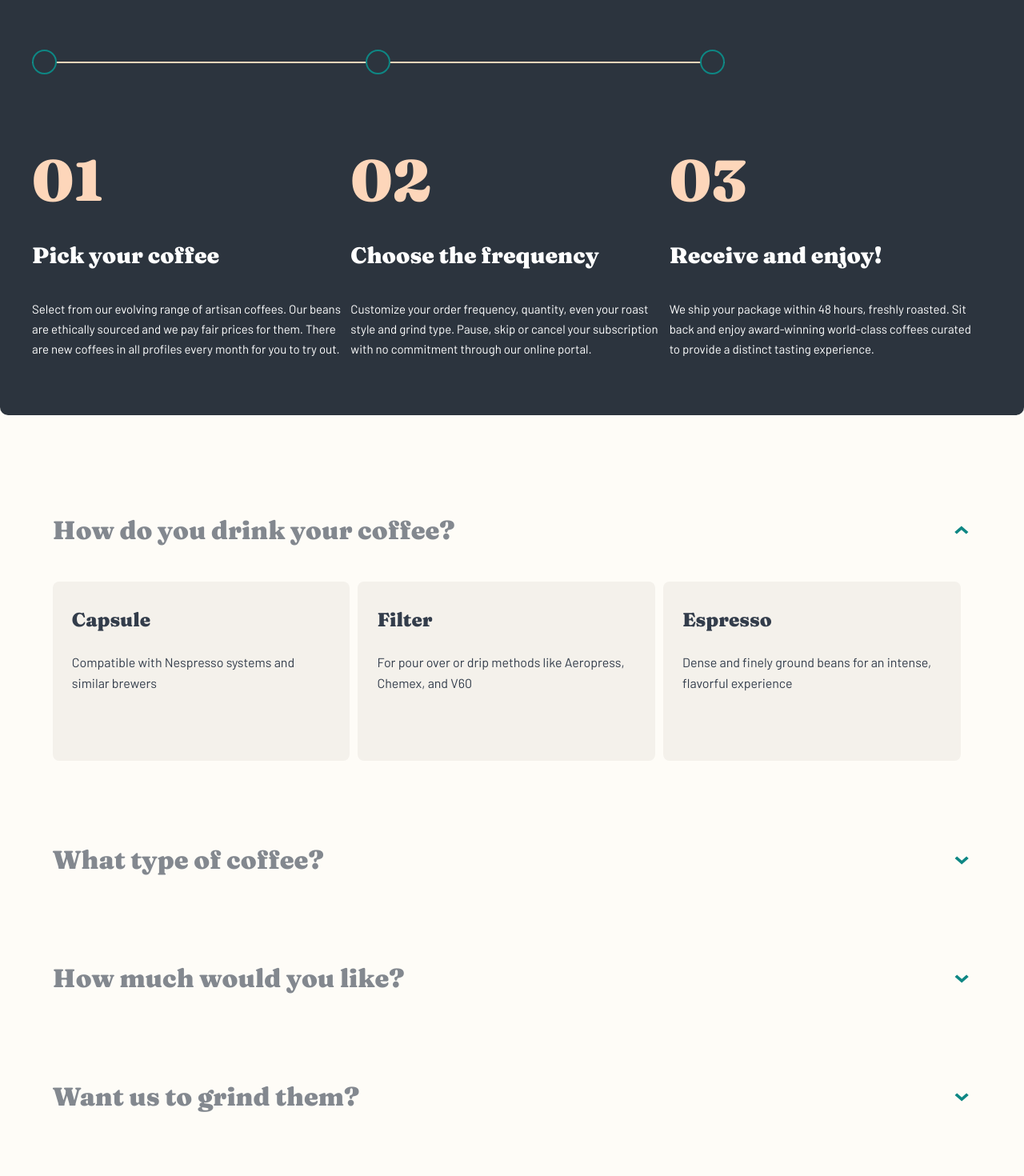
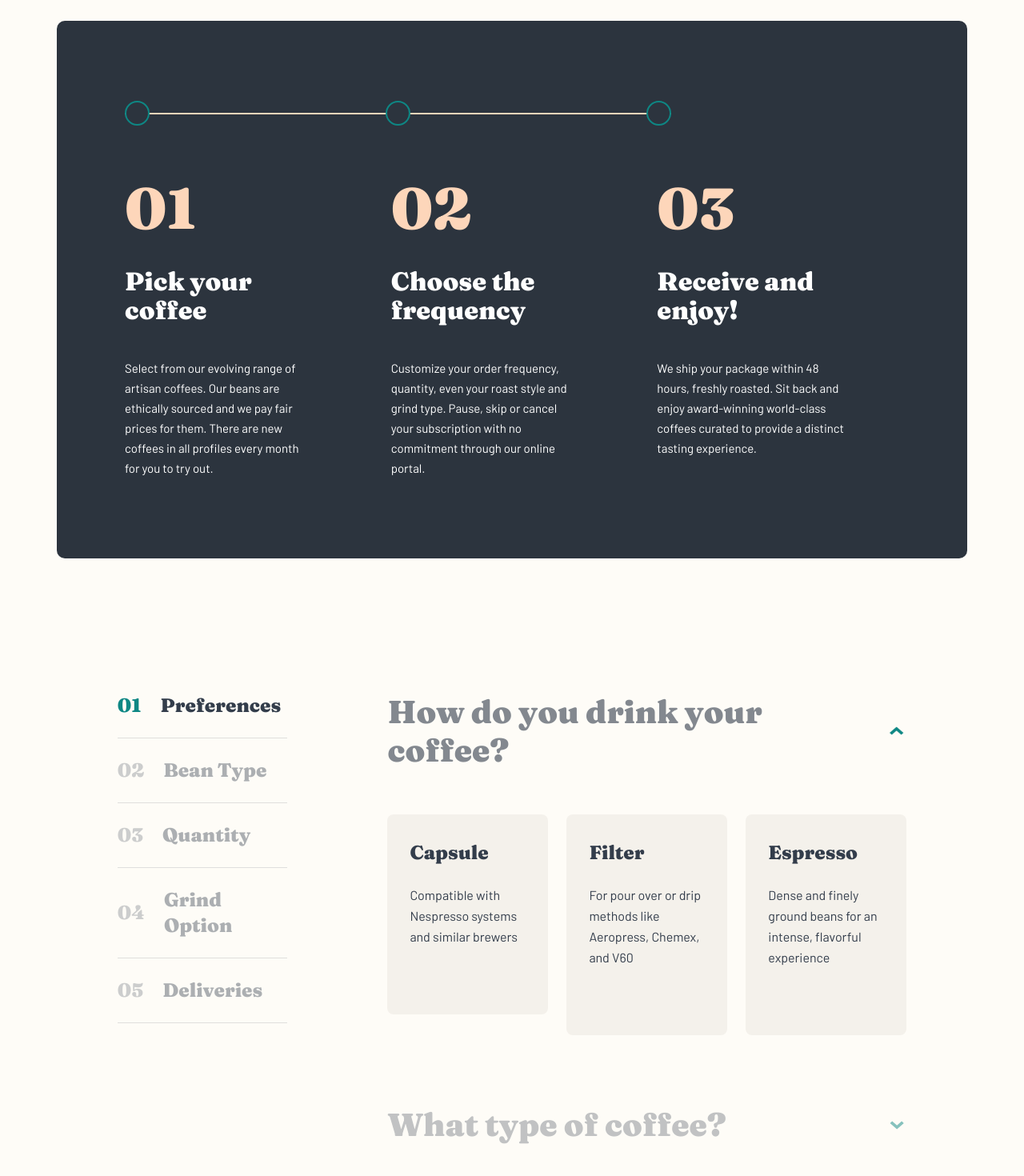
Before and after one commit to stephjoseph/coffeeroasters-subscription-site, a Next.js app: page /plan in a window 1280 px wide. Shown: the part 680-2150 px from the top of the page at 80% size. Built offline with nearby package versions, Linux system fonts and the light colour scheme.

Commit message:
finish plan desktop view and features

```diff
--- a/components/plan/Main.js
+++ b/components/plan/Main.js
@@ -3,7 +3,7 @@ import Steps from './main/Steps';
 
 const Main = () => {
   return (
-    <main className='flex flex-col items-center w-full gap-[7.5rem] mb-[7.5rem]'>
+    <main className='mb-[7.5rem] flex w-full flex-col items-center gap-[7.5rem] xl:mb-[10.5rem] xl:gap-[10.5rem]'>
       <Steps />
       <Order />
     </main>
--- a/components/plan/main/Order.js
+++ b/components/plan/main/Order.js
@@ -22,6 +22,16 @@ const Order = () => {
     2: false,
     3: false,
     4: false,
+  });
+
+  const [current, setCurrent] = useState('Preferences');
+
+  const [disabledQuestion, setDisabledQuestion] = useState({
+    0: false,
+    1: true,
+    2: true,
+    3: true,
+    4: true,
   });
 
   const plan = [
@@ -247,10 +257,88 @@ const Order = () => {
     }
   }
 
+  function checkCurrent() {
+    const valuesLength = Object.values(state).filter(
+      (item) => item !== ''
+    ).length;
+
+    if (valuesLength === 1) {
+      setCurrent('Bean Type');
+    } else if (valuesLength === 2) {
+      setCurrent('Quantity');
+    } else if (state.preferences === 'Capsule' && valuesLength === 3) {
+      setCurrent('Deliveries');
+    } else if (state.preferences !== 'Capsule' && valuesLength === 3) {
+      setCurrent('Grind Option');
+    } else if (state.preferences === 'Capsule' && valuesLength === 4) {
+      setCurrent('Deliveries');
+    } else if (
+      state.preferences !== 'Capsule' &&
+      valuesLength === 4 &&
+      state.grind === ''
+    ) {
+      setCurrent('Grind Option');
+      setState((prevState) => ({ ...prevState, deliveries: '' }));
+    } else if (
+      state.preferences !== 'Capsule' &&
+      valuesLength === 4 &&
+      state.deliveries === ''
+    ) {
+      setCurrent('Deliveries');
+    } else if (state.preferences === 'Capsule' && valuesLength === 5) {
+      setCurrent('Deliveries');
+      setState((prevState) => ({ ...prevState, grind: '' }));
+    } else if (valuesLength === 5) {
+      setCurrent('Deliveries');
+    } else {
+      setCurrent('Preferences');
+    }
+
+    console.log(state, valuesLength);
+    console.log(current);
+    console.log(disabledQuestion);
+  }
+
+  function checkIfDisabled(current) {
+    switch (current) {
+      case 'Bean Type':
+        setDisabledQuestion((prevState) => ({ ...prevState, 1: false }));
+        break;
+      case 'Quantity':
+        setDisabledQuestion((prevState) => ({ ...prevState, 2: false }));
+        break;
+      case 'Grind Option':
+        setDisabledQuestion((prevState) => ({
+          ...prevState,
+          3: false,
+          4: true,
+        }));
+        break;
+      case 'Deliveries':
+        setDisabledQuestion((prevState) => ({ ...prevState, 4: false }));
+        break;
+      default:
+        setDisabledQuestion({ 0: false, 1: true, 2: true, 3: true, 4: true });
+    }
+
+    if (current === 'Grind Options' && state.preferences !== 'Capsule') {
+      setDisabledQuestion((prevState) => ({ ...prevState, 3: false, 4: true }));
+    }
+
+    if (current === 'Deliveries' && state.preferences === 'Capsule') {
+      setDisabledQuestion((prevState) => ({ ...prevState, 3: true }));
+    }
+  }
+
   useEffect(() => {
+    checkCurrent();
     checkProperties(state);
     pricePerShipment();
   }, [state]);
+
+  useEffect(() => {
+    checkIfDisabled(current);
+  }, [current]);
 
   useEffect(() => {
     computePrice();
@@ -258,11 +346,110 @@ const Order = () => {
 
   return (
     <>
-      <section className='flex w-[87.47%] flex-col items-center gap-24 md:w-[89.71%] md:gap-[6.25rem]'>
+      <section className='flex w-[87.47%] flex-col items-center  md:w-[89.71%] xl:w-[77.08%]'>
         <h2 className='invisible absolute'>Choose your plan</h2>
+        <div className='relative flex w-full flex-col items-center xl:flex-row xl:items-start xl:gap-[7.813rem]'>
+          <div className='sticky top-10 hidden w-[22.97%] flex-col gap-6 xl:flex'>
+            <div
+              className={`${
+                current === 'Preferences'
+                  ? 'text-dark-grey-blue'
+                  : 'text-dark-grey-blue/40'
+              } font-mobile-nav group flex cursor-pointer items-center gap-6 border-b border-grey/25 pb-6 hover:text-dark-grey-blue/60`}
+            >
+              <div
+                className={`${
+                  current === 'Preferences'
+                    ? 'text-dark-cyan'
+                    : 'text-grey/40 group-hover:text-grey/60'
+                } `}
+              >
+                01
+              </div>
+              <div>Preferences</div>
+            </div>
+            <div
+              className={`${
+                current === 'Bean Type'
+                  ? 'text-dark-grey-blue'
+                  : 'text-dark-grey-blue/40'
+              } font-mobile-nav group flex cursor-pointer items-center gap-6 border-b border-grey/25 pb-6 hover:text-dark-grey-blue/60`}
+            >
+              <div
+                className={`${
+                  current === 'Bean Type'
+                    ? 'text-dark-cyan'
+                    : 'text-grey/40 group-hover:text-grey/60'
+                }`}
+              >
+                02
+              </div>
+              <div>Bean Type</div>
+            </div>
+            <div
+              className={`${
+                current === 'Quantity'
+                  ? 'text-dark-grey-blue'
+                  : 'text-dark-grey-blue/40'
+              } font-mobile-nav group flex cursor-pointer items-center gap-6 border-b border-grey/25 pb-6 hover:text-dark-grey-blue/60`}
+            >
+              <div
+                className={`${
+                  current === 'Quantity'
+                    ? 'text-dark-cyan'
+                    : 'text-grey/40 group-hover:text-grey/60'
+                }`}
+              >
+                03
+              </div>
+              <div>Quantity</div>
+            </div>
+            <div
+              className={`${
+                current === 'Grind Option'
+                  ? 'text-dark-grey-blue'
+                  : 'text-dark-grey-blue/40'
+              } font-mobile-nav group flex cursor-pointer items-center gap-6 border-b border-grey/25 pb-6 hover:text-dark-grey-blue/60`}
+            >
+              <div
+                className={`${
+                  current === 'Grind Option'
+                    ? 'text-dark-cyan'
+                    : 'text-grey/40 group-hover:text-grey/60'
+                }`}
+              >
+                04
+              </div>
+              <div>Grind Option</div>
+            </div>
+            <div
+              className={`${
+                current === 'Deliveries'
+                  ? 'text-dark-grey-blue'
+                  : 'text-dark-grey-blue/40'
+              } font-mobile-nav group flex cursor-pointer items-center gap-6 border-b border-grey/25 pb-6 hover:text-dark-grey-blue/60`}
+            >
+              <div
+                className={`${
+                  current === 'Deliveries'
+                    ? 'text-dark-cyan'
+                    : 'text-grey/40 group-hover:text-grey/60'
+                }`}
+              >
+                05
+              </div>
+              <div>Deliveries</div>
+            </div>
+          </div>
+          <div className='flex w-full flex-col items-center gap-24 md:gap-[6.25rem] xl:w-[65.77%] xl:gap-[5.5rem]'>
             {plan.map(({ id, question, options, title }, i) => {
               return (
-            <div key={id} className='flex w-full flex-col items-center'>
+                <div
+                  key={id}
+                  className={`${
+                    disabledQuestion[i] ? 'pointer-events-none opacity-50' : ''
+                  } flex w-full flex-col items-center`}
+                >
                   <div
                     className={`${
                       i === 3 && state.preferences === 'Capsule'
@@ -271,12 +458,13 @@ const Order = () => {
                     } flex w-full cursor-pointer items-center justify-between`}
                     onClick={() => toggleOpen(i)}
                   >
-                <h3 className='font-h3 w-[73.17%] text-[1.5rem] leading-[1.75rem] text-grey md:w-max md:text-[2rem] md:leading-[3rem]'>
+                    <h3 className='font-h3 w-[73.17%] text-[1.5rem] leading-[1.75rem] text-grey md:w-max md:text-[2rem] md:leading-[3rem] xl:text-[2.5rem] xl:leading-[3rem]'>
                       {question}
                     </h3>
                     <div
                       className={`${
-                    isOpen[i] && !(state.preferences === 'Capsule' && i === 3)
+                        isOpen[i] &&
+                        !(state.preferences === 'Capsule' && i === 3)
                           ? 'rotate-180'
                           : ''
                       }
@@ -301,12 +489,16 @@ const Order = () => {
                       return (
                         <div
                           key={option.name}
-                      className={`${!isOpen[i] ? 'hidden' : 'flex'} ${
+                          className={`${
+                            !isOpen[i] || disabledQuestion[i]
+                              ? 'hidden'
+                              : 'flex'
+                          } ${
                             state[title.toLowerCase()] === option.name
                               ? 'option-selected'
                               : 'option-not-selected'
                           }
-                        z-10 cursor-pointer flex-col gap-2 rounded-lg  bg-[#F4F1EB] p-6 md:w-[32.36%] md:gap-6  md:pt-8 md:pb-[5.25rem]
+                        z-10 cursor-pointer flex-col gap-2 rounded-lg  bg-[#F4F1EB] p-6 md:w-[32.36%] md:gap-6 md:pt-8 md:pb-[5.25rem]  xl:w-[31.23%] xl:px-[1.75rem]
                         `}
                           onClick={() => {
                             setState((prevState) => ({
@@ -315,7 +507,7 @@ const Order = () => {
                             }));
                           }}
                         >
-                      <h4 className='font-h4 text-2xl '>{option.name}</h4>
+                          <h4 className='font-h4 text-2xl'>{option.name}</h4>
                           <p className='font-body w-[99.29%] '>{option.text}</p>
                         </div>
                       );
@@ -324,9 +516,11 @@ const Order = () => {
                 </div>
               );
             })}
+          </div>
+        </div>
       </section>
-      <section className='flex w-[87.47%] flex-col items-center gap-[3.5rem] md:w-[89.71%] md:gap-10'>
-        <div className='flex flex-col gap-8 rounded-[10px] bg-[#2C343E] px-6 py-8 md:gap-2 md:py-[1.688rem] md:px-[2.75rem]'>
+      <section className='flex w-[87.47%] flex-col items-center gap-[3.5rem] md:w-[89.71%] md:gap-10 xl:w-[77.08%] xl:items-end'>
+        <div className='flex flex-col gap-8 rounded-[10px] bg-[#2C343E] px-6 py-8 md:gap-2 md:py-[1.688rem] md:px-[2.75rem] xl:w-[65.77%] xl:py-12 xl:px-16'>
           <h2 className='font-body uppercase text-white/[0.5037]'>
             Order Summary
           </h2>
--- a/components/plan/main/Step.js
+++ b/components/plan/main/Step.js
@@ -1,9 +1,9 @@
 const Step = ({ name, num, description }) => {
   return (
-    <div className='flex w-full flex-col items-center gap-6 md:w-[32.36%] md:items-start md:gap-[2.625rem]'>
+    <div className='flex w-full flex-col items-center gap-6 md:w-[32.36%] md:items-start md:gap-[2.625rem] xl:w-[27.27%] xl:gap-[2.375rem]'>
       <div className='font-h1 text-pale-orange'>{num}</div>
-      <div className='flex flex-col items-center gap-6 md:items-start md:gap-[2.438rem]'>
-        <h3 className='font-h3 text-[1.75rem] leading-[2rem] text-white'>
+      <div className='flex flex-col items-center gap-6 md:items-start md:gap-[2.438rem] xl:gap-[2.625rem]'>
+        <h3 className='font-h3 xl:font-h3 text-[1.75rem] leading-[2rem] text-white xl:w-[89.47%]'>
           {name}
         </h3>
         <p className='font-body text-[0.938rem] leading-[1.563rem] text-white'>
--- a/components/plan/main/Steps.js
+++ b/components/plan/main/Steps.js
@@ -25,11 +25,11 @@ const steps = [
 
 const Steps = () => {
   return (
-    <section className='flex w-full flex-col items-center gap-20 rounded-[10px] bg-[#2C343E] px-6 py-20 text-center md:items-start md:gap-12 md:px-10 md:pb-[4.375rem] md:pt-[6.063rem] md:text-left'>
+    <section className='flex w-full flex-col items-center gap-20 rounded-[10px] bg-[#2C343E] px-6 py-20 text-center md:items-start md:gap-12 md:px-10 md:pb-[4.375rem] md:pt-[6.063rem] md:text-left xl:w-[88.89%] xl:gap-[4.188rem] xl:py-[6.25rem] xl:pr-[9.375rem] xl:pl-[5.313rem]'>
       <h2 className='font-h2 invisible absolute text-2xl text-grey'>
         How it works
       </h2>
-      <div className='relative mb-12 hidden w-[72.13%] items-center justify-between md:flex'>
+      <div className='relative hidden w-[72.13%] items-center justify-between md:flex xl:w-[75.69%]'>
         <div className='absolute h-[0.125rem] w-full bg-pale-orange'></div>
         <Image
           width={31}
@@ -50,7 +50,7 @@ const Steps = () => {
           alt=''
         />
       </div>
-      <div className='flex flex-col items-center gap-[3.5rem] md:flex-row md:items-start md:gap-[0.625rem]'>
+      <div className='flex flex-col items-center gap-[3.5rem] md:flex-row md:items-start md:gap-[0.625rem] xl:gap-[5.938rem]'>
         {steps.map((step) => {
           return (
             <Step
--- a/styles/globals.css
+++ b/styles/globals.css
@@ -116,6 +116,12 @@
         top center;
       background-size: cover;
     }
+
+    #plan header {
+      background: url('/assets/plan/desktop/image-hero-blackcup.jpg') no-repeat
+        top center;
+      background-size: cover;
+    }
   }
 }
 
@@ -134,11 +140,11 @@
   }
 
   .options {
-    @apply pointer-events-none flex max-h-0 flex-col items-center gap-4 overflow-hidden pt-0 opacity-0 transition-[max-height,_padding,_opacity] duration-[0.3s,_0.3s,_0.3s] ease-out md:flex-row md:items-start md:gap-[0.625rem];
+    @apply pointer-events-none flex max-h-0 flex-col items-center gap-4 overflow-hidden pt-0 opacity-0 transition-[max-height,_padding,_opacity] duration-[0.3s,_0.3s,_0.3s] ease-out md:flex-row md:items-start md:gap-[0.625rem] xl:gap-[1.438rem];
   }
 
   .options.options-show {
-    @apply pointer-events-auto h-auto max-h-[9999px] pt-8 opacity-100 transition-[max-height,_padding,_opacity] duration-[2s,_0.3s,_0.3s] ease-in md:pt-10;
+    @apply pointer-events-auto h-auto max-h-[9999px] pt-8 opacity-100 transition-[max-height,_padding,_opacity] duration-[2s,_0.3s,_0.3s] ease-in md:pt-10 xl:pt-14;
   }
 
   .options.options-hide {
```
Also changed, not shown: components/plan/Header.js (+4 -4 lines). Lines whose indentation alone changed are shown as unchanged.
